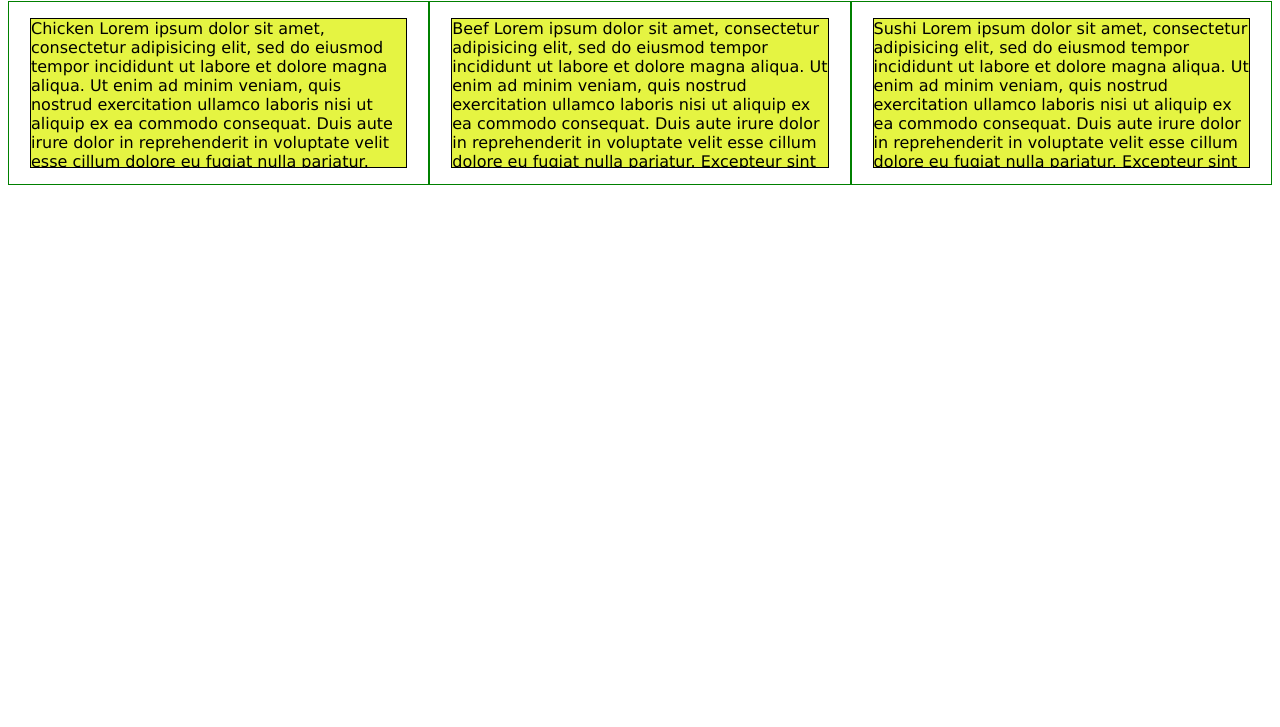
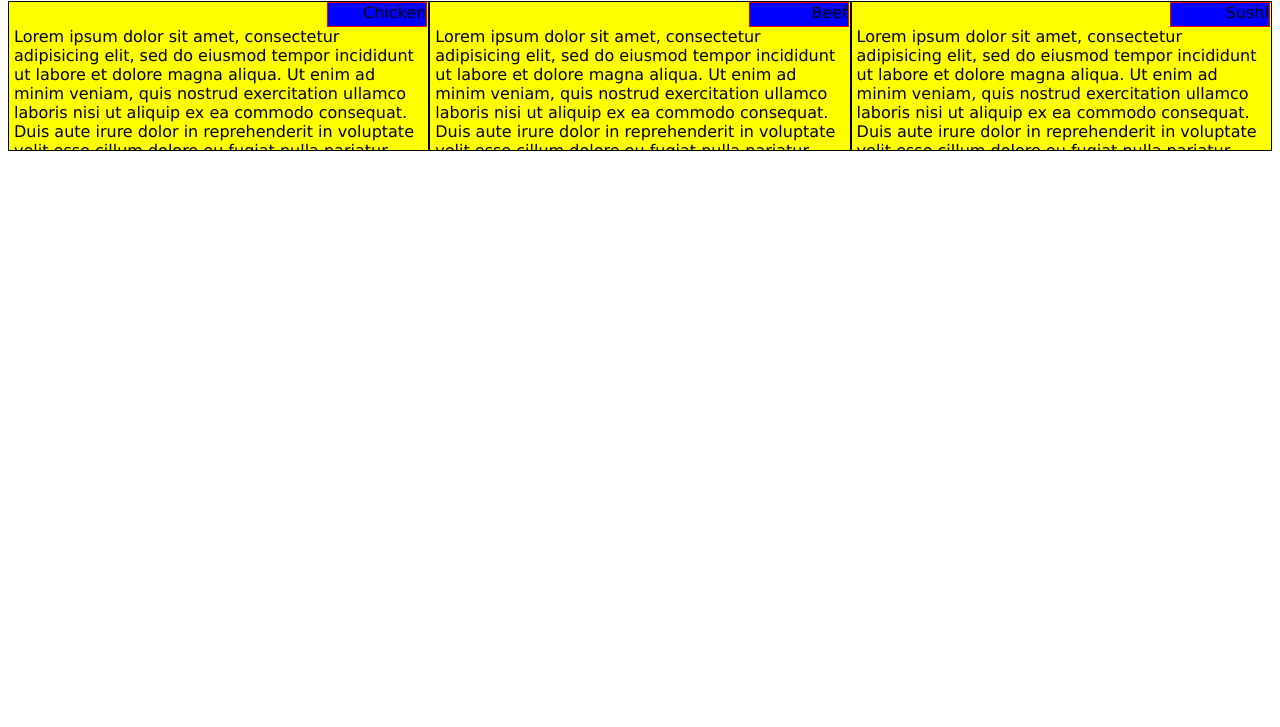
Before and after one commit to CtheHumanBean/Coursera-HTML-CSS-JS, a plain HTML site: page module2_assignment/index.html in a window 1280 px wide. Shown: the part 73-800 px from the top of the page. Drawn offline with Linux system fonts and the light colour scheme.

Commit message:
float and align

```diff
--- a/module2_assignment/css/style.css
+++ b/module2_assignment/css/style.css
@@ -5,34 +5,61 @@
 }
 h1 {
   margin-bottom: 15px;
+  text-align: center;
 }
 
-p {
+/*p {
   border: 1px solid black;
   background-color: #e5f442;
   width: 90%;
   height: 150px;
   margin-right: auto;
   margin-left: auto;
-  /*font-family: Helvetica;*/
   color: black;
   overflow: auto;
 }
+*/
 
 /* Simple Responsive Framework. */
 .row {
   width: 100%;
 }
+#box {
+  position: relative;
+  height: 150px;
+  border: 1px solid black;
+  background-color: yellow;
+  overflow: auto;
+}
+#content {
+  position: relative;
+  top: 25px;
+  left: 0px;
+  color: #black;
+  padding: 0px 5px 5px 5px;
+}
+
+#col-head
+{
+  position: absolute;
+  top: 0px;
+  right: 1px;
+  width: 100px;
+  height: 25px;
+  border: 1px solid red;
+  background-color: blue;
+  text-align: right;
+ }
 
 /********** Small devices **********/
 /* @media (max-width: 767px)
-/* picks up .row class setting
+/* picks up .row class setting as default
 
 /********** Large devices only **********/
 @media (min-width: 992px) {
   .col-lg-1, .col-lg-2, .col-lg-3, .col-lg-4, .col-lg-5, .col-lg-6, .col-lg-7, .col-lg-8, .col-lg-9, .col-lg-10, .col-lg-11, .col-lg-12 {
     float: left;
-    border: 1px solid green;
+    border: 0px solid green;
   }
   .col-lg-1 {
     width: 8.33%;
@@ -76,7 +103,7 @@ p {
 @media (min-width: 768px) and (max-width: 991px) {
   .col-md-1, .col-md-2, .col-md-3, .col-md-4, .col-md-5, .col-md-6, .col-md-7, .col-md-8, .col-md-9, .col-md-10, .col-md-11, .col-md-12 {
     float: left;
-    border: 1px solid green;
+    border: 0px solid green;
   }
   .col-md-1 {
     width: 8.33%;
--- a/module2_assignment/index.html
+++ b/module2_assignment/index.html
@@ -11,17 +11,37 @@
 </style>
 </head>
 <body>
-<h1>Menu</h1>
+<h1>Our Menu</h1>
 
 <div class="row">
-  <div class="col-lg-4 col-md-6"><p>Chicken
-	  Lorem ipsum dolor sit amet, consectetur adipisicing elit, sed do eiusmod tempor incididunt ut labore et dolore magna aliqua. Ut enim ad minim veniam, quis nostrud exercitation ullamco laboris nisi ut aliquip ex ea commodo consequat. Duis aute irure dolor in reprehenderit in voluptate velit esse cillum dolore eu fugiat nulla pariatur. Excepteur sint occaecat cupidatat non proident, sunt in culpa qui officia deserunt mollit anim id est laborum.</p>
+  <div class="col-lg-4 col-md-6">
+  	<div id="box">
+  	<div id="col-head">
+  	   Chicken
+  	</div>
+    <div id="content">
+	  Lorem ipsum dolor sit amet, consectetur adipisicing elit, sed do eiusmod tempor incididunt ut labore et dolore magna aliqua. Ut enim ad minim veniam, quis nostrud exercitation ullamco laboris nisi ut aliquip ex ea commodo consequat. Duis aute irure dolor in reprehenderit in voluptate velit esse cillum dolore eu fugiat nulla pariatur. Excepteur sint occaecat cupidatat non proident, sunt in culpa qui officia deserunt mollit anim id est laborum.
+	</div>
+	</div>
   </div>
-  <div class="col-lg-4 col-md-6"><p>Beef
-    Lorem ipsum dolor sit amet, consectetur adipisicing elit, sed do eiusmod tempor incididunt ut labore et dolore magna aliqua. Ut enim ad minim veniam, quis nostrud exercitation ullamco laboris nisi ut aliquip ex ea commodo consequat. Duis aute irure dolor in reprehenderit in voluptate velit esse cillum dolore eu fugiat nulla pariatur. Excepteur sint occaecat cupidatat non proident, sunt in culpa qui officia deserunt mollit anim id est laborum.</p>
+  <div class="col-lg-4 col-md-6">
+  <div id="box">
+  	<div id="col-head">
+  	   Beef
+  	</div>
+    <div id="content">
+	  Lorem ipsum dolor sit amet, consectetur adipisicing elit, sed do eiusmod tempor incididunt ut labore et dolore magna aliqua. Ut enim ad minim veniam, quis nostrud exercitation ullamco laboris nisi ut aliquip ex ea commodo consequat. Duis aute irure dolor in reprehenderit in voluptate velit esse cillum dolore eu fugiat nulla pariatur. Excepteur sint occaecat cupidatat non proident, sunt in culpa qui officia deserunt mollit anim id est laborum.
+	</div>
+	</div>
   </div>
-  <div class="col-lg-4 col-md-12"><p>Sushi
-	  Lorem ipsum dolor sit amet, consectetur adipisicing elit, sed do eiusmod tempor incididunt ut labore et dolore magna aliqua. Ut enim ad minim veniam, quis nostrud exercitation ullamco laboris nisi ut aliquip ex ea commodo consequat. Duis aute irure dolor in reprehenderit in voluptate velit esse cillum dolore eu fugiat nulla pariatur. Excepteur sint occaecat cupidatat non proident, sunt in culpa qui officia deserunt mollit anim id est laborum.</p>
+  <div class="col-lg-4 col-md-12">
+  <div id="box">
+  	<div id="col-head">
+  	   Sushi
+  	</div>
+    <div id="content">
+	  Lorem ipsum dolor sit amet, consectetur adipisicing elit, sed do eiusmod tempor incididunt ut labore et dolore magna aliqua. Ut enim ad minim veniam, quis nostrud exercitation ullamco laboris nisi ut aliquip ex ea commodo consequat. Duis aute irure dolor in reprehenderit in voluptate velit esse cillum dolore eu fugiat nulla pariatur. Excepteur sint occaecat cupidatat non proident, sunt in culpa qui officia deserunt mollit anim id est laborum.
+	</div>
 	</div>
 </div>
 
```
